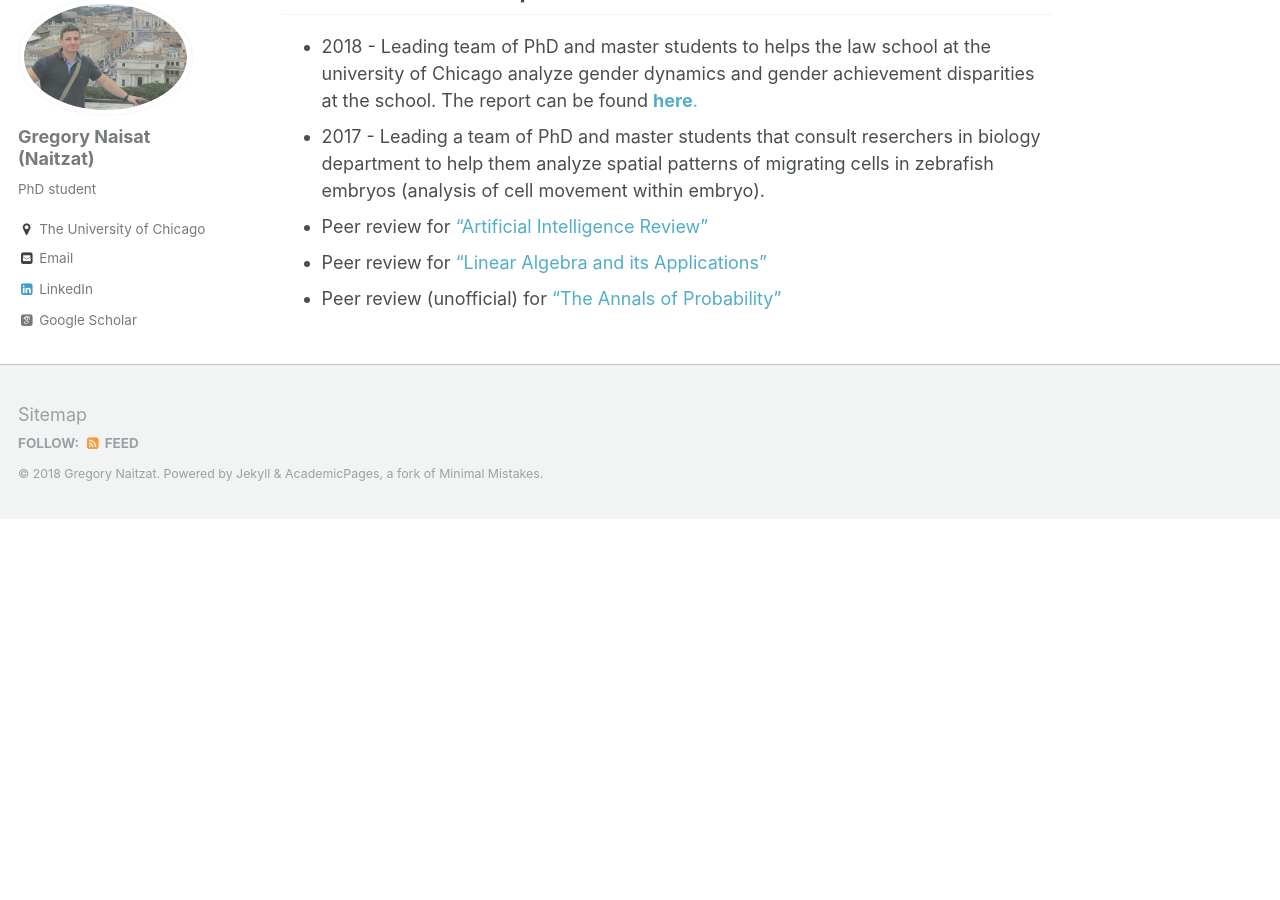
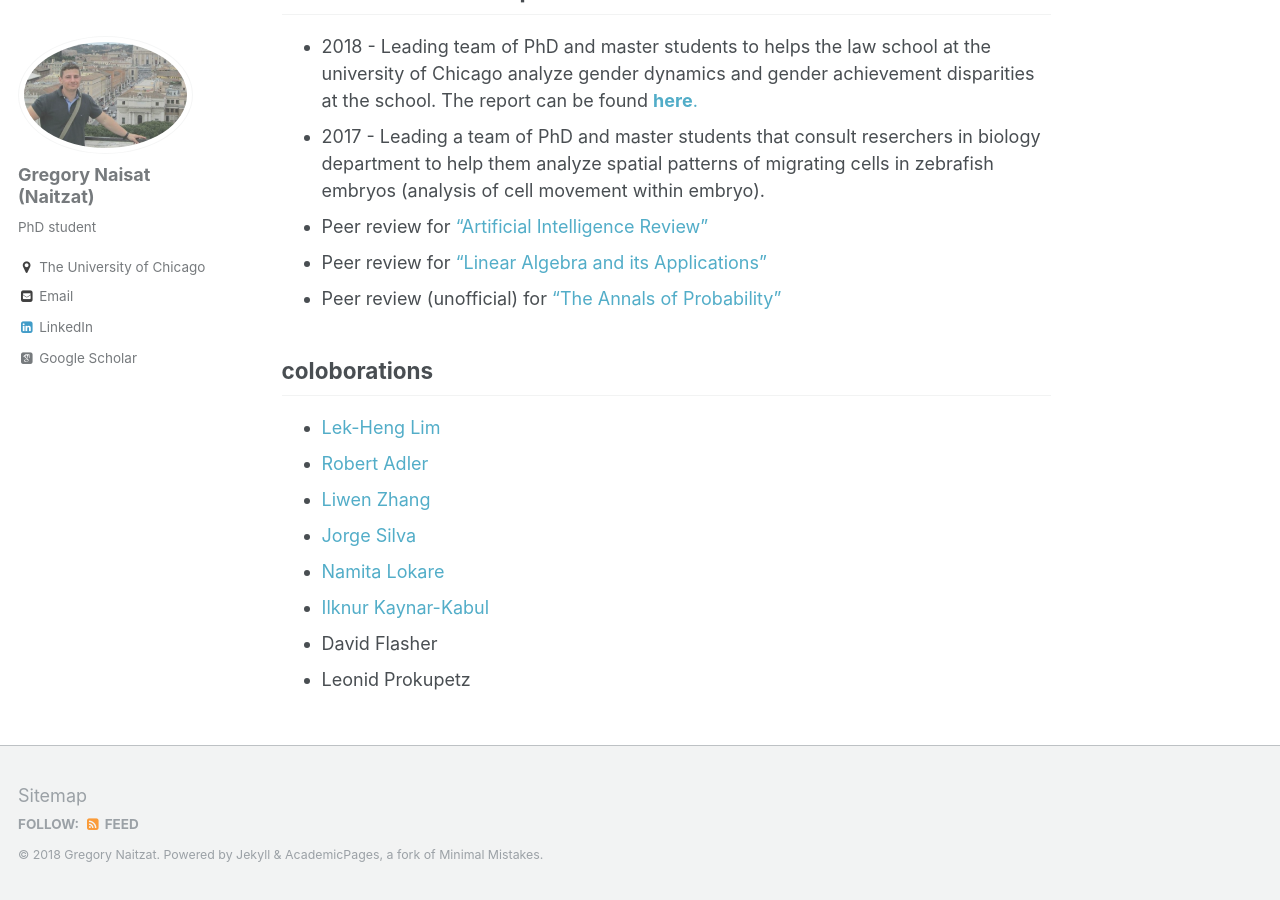
Before and after one commit to sgregnt/sgregnt.github.io, a Jekyll site: the page built from _pages/about.md, in a window 1280 px wide and 900 px high, scrolled down 4337 px. Built offline with Jekyll 4.4.1, drawn with Linux system fonts in a browser that asks for light colours; some web fonts are replaced; before the commit the page ends 4856 px from its top, so only the background shows below that.

Commit message:
many small fixes

```diff
--- a/_pages/about.md
+++ b/_pages/about.md
@@ -94,3 +94,14 @@ In the past I worked in logic design and hardware engineering. I did a research
 * Peer review for ["Artificial Intelligence Review"](https://link.springer.com/journal/10462)
 * Peer review for ["Linear Algebra and its Applications"](https://www.sciencedirect.com/journal/linear-algebra-and-its-applications)
 * Peer review (unofficial) for ["The Annals of Probability"](https://www.imstat.org/journals-and-publications/annals-of-probability/)
+
+
+## coloborations
+* [Lek-Heng Lim](https://www.stat.uchicago.edu/~lekheng/)
+* [Robert Adler](https://robert.net.technion.ac.il/)
+* [Liwen Zhang](https://newtraell.cs.uchicago.edu/people/liwenz)
+* [Jorge Silva](https://scholar.google.com/citations?user=rZ8yeAkAAAAJ&hl=en)
+* [Namita Lokare](https://scholar.google.com/citations?user=gEmpXL0AAAAJ&hl=en)
+* [Ilknur Kaynar-Kabul](https://blogs.sas.com/content/author/ilknurkaynarkabul/)
+* David Flasher
+* Leonid Prokupetz
```
Also changed, not shown: _publications/2018-07-12-trop.md (+1 -3 lines).
